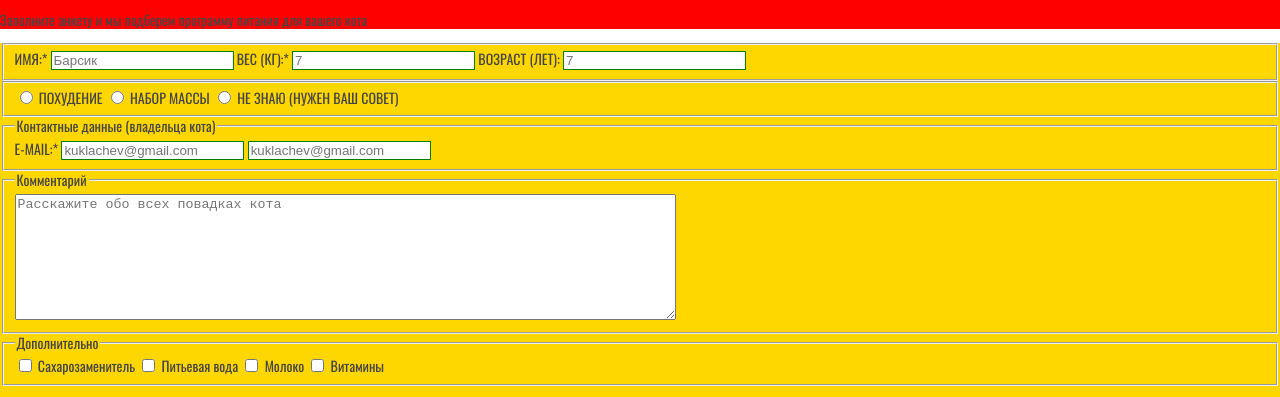
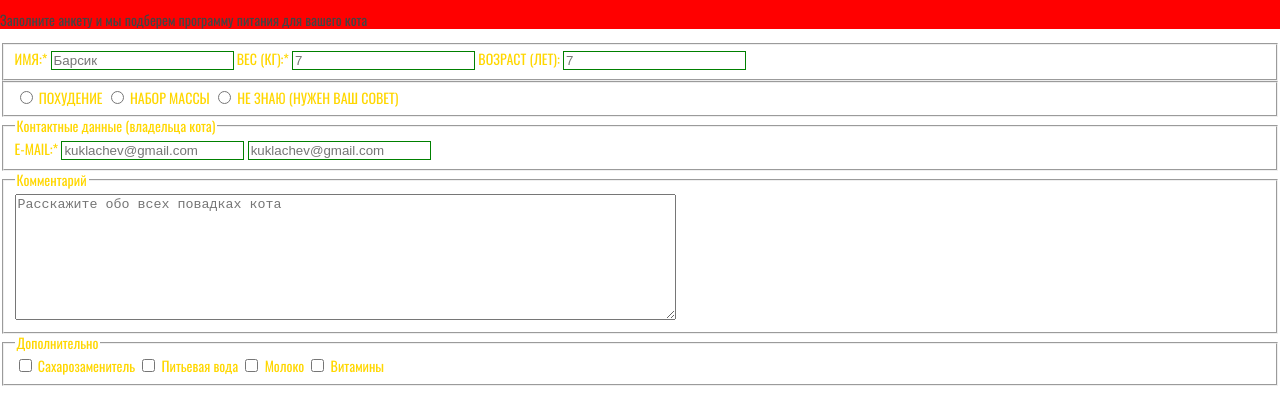
Before and after one commit to ElenaSolovyeva/966527-cat-energy-19, a website: page source/form.html in a window 1280 px wide. Shown: the part 381-778 px from the top of the page. Drawn offline with nearby package versions, Linux system fonts and the light colour scheme; files that its build step writes are made by us from their sources; files whose address does not match are found by name.

Commit message:
Some changes

```diff
--- a/source/sass/blocks/query-form.scss
+++ b/source/sass/blocks/query-form.scss
@@ -1,5 +1,5 @@
 .query-form {
-  background-color: gold;
+  color: gold;
 }
 
 .query-form__label {
```
